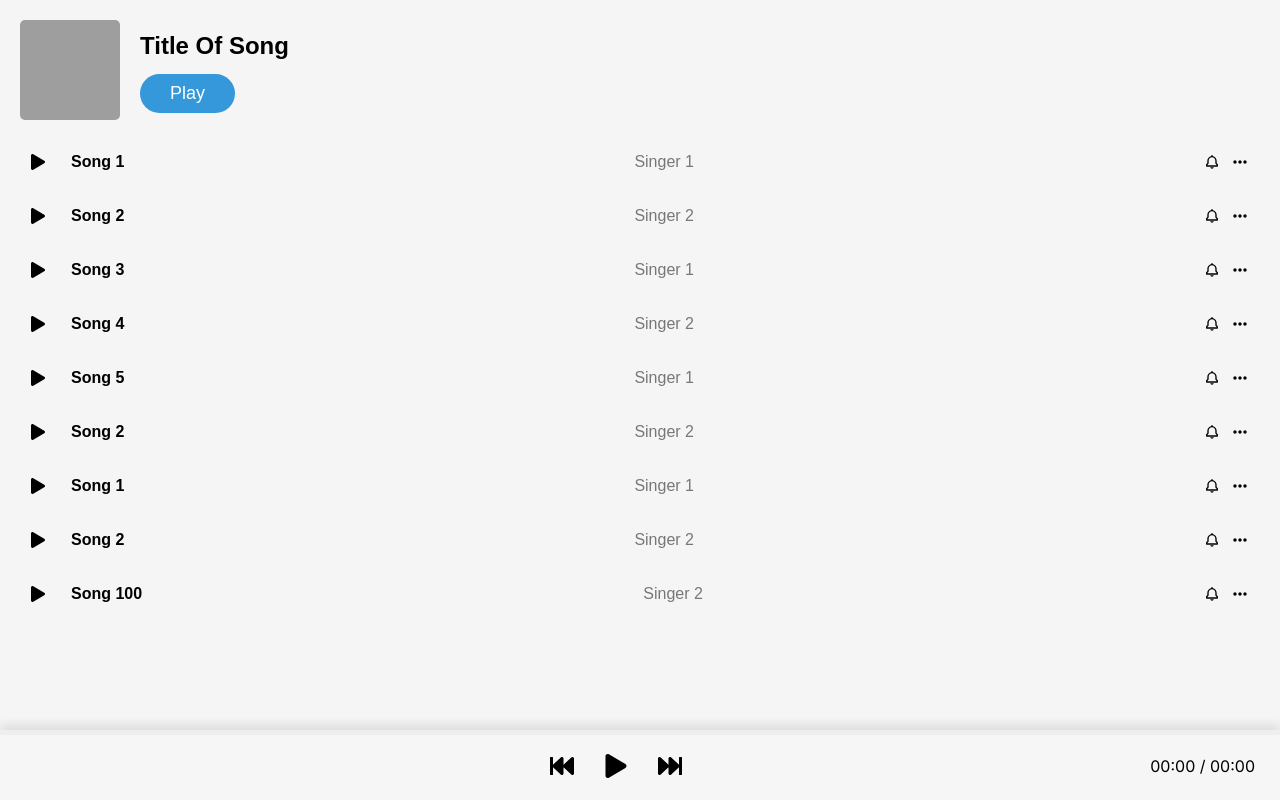
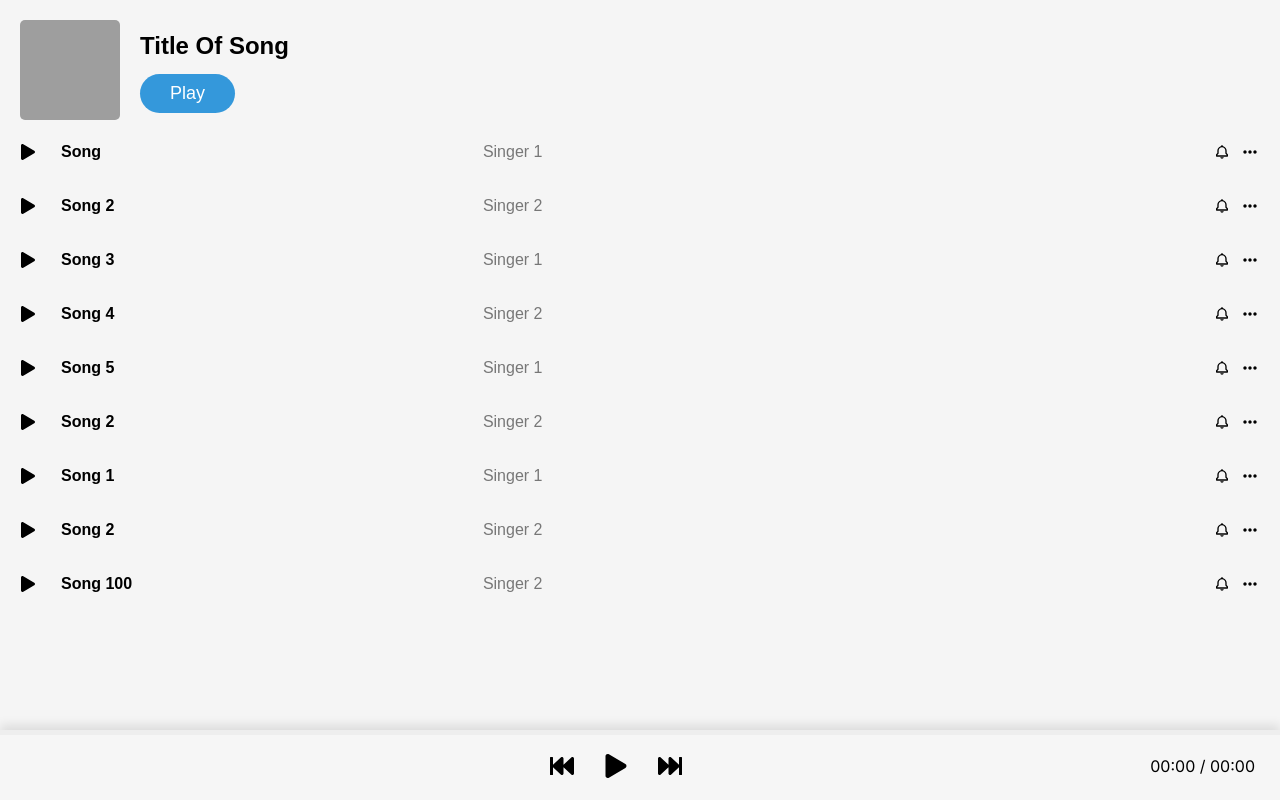
Before and after one commit to shrey-creator/epub-reader-flow, a Next.js app: page / in a window 1280 px wide. Built offline with nearby package versions, Linux system fonts and the light colour scheme; grey boxes are pictures that could not be loaded.

Commit message:
added grid column layout

```diff
--- a/app/components/MusicPage.module.css
+++ b/app/components/MusicPage.module.css
@@ -24,6 +24,14 @@
   height: 100px;
   border-radius: 5px;
   margin-right: 20px;
+}
+
+.song-list {
+  display: grid;
+  grid-template-columns: auto auto auto; /* Adjust grid columns as needed */
+  gap: 30px;
+  justify-items: start;
+  align-items: center;
 }
 
 .title {
--- a/app/components/MusicPlayerDetailPage.tsx
+++ b/app/components/MusicPlayerDetailPage.tsx
@@ -9,7 +9,7 @@ const MusicPage = () => {
   const songs = [
     {
       id: 1,
-      name: "Song 1",
+      name: "Song ",
       singer: "Singer 1",
       isRingtoneAvailable: true,
       songUrl: "tes.mp3",
@@ -132,8 +132,8 @@ const MusicPage = () => {
         <div className={styles["song-list"]}>
           {songs.map((song, index) => {
             return (
-              <div key={index}>
               <SongDetail
+                key={index}
                 songName={song.name}
                 sungBy={song.singer}
                 ringToneUrl={"test.mp3"}
@@ -142,7 +142,6 @@ const MusicPage = () => {
                 handlePlayClick={handleSongListViewPlayClick}
                 currentSongIndex={currentSongIndex}
               />
-              </div>
             );
           })}
         </div>
--- a/app/components/SongItem.module.css
+++ b/app/components/SongItem.module.css
@@ -1,4 +1,4 @@
-.songRow {
+/* .songRow {
   display: flex;
   align-items: center;
   margin-bottom: 10px;
@@ -6,21 +6,21 @@
   border-radius: 5px;
   background-color: #f5f5f5;
   justify-content: space-between;
-}
+} */
 
 .songRow:hover {
   background-color: white;
 }
 
-.leftComponent {
+/* .leftComponent {
   display: flex;
   align-items: center;
-}
+} */
 
-.rightComponent {
+/* .rightComponent {
   display: flex;
   align-items: center;
-}
+} */
 
 .playButtonSmall {
   /* Adjust font size */
@@ -45,3 +45,16 @@
 .ringtoneIcon {
   margin-right: 10px;
 }
+
+.leftComponent {
+  display: flex;
+  align-items: center;
+}
+
+.rightComponent {
+  display: flex;
+  align-items: center;
+  justify-self: end;
+} /* */
+
+/* Add or modify styles as needed */
--- a/app/components/song-item.tsx
+++ b/app/components/song-item.tsx
@@ -24,7 +24,7 @@ const SongDetail: React.FC<SongDetailView> = ({
   currentSongIndex,
 }) => {
   return (
-    <div className={styles.songRow}>
+    <>
       <div className={styles.leftComponent}>
         {songindex === currentSongIndex ? (
           <FaMusic className={styles.playButtonSmall} />
@@ -50,7 +50,7 @@ const SongDetail: React.FC<SongDetailView> = ({
           <SideMenu />
         </div>
       </div>
-    </div>
+    </>
   );
 };
 
```
Lines whose indentation alone changed are shown as unchanged.
